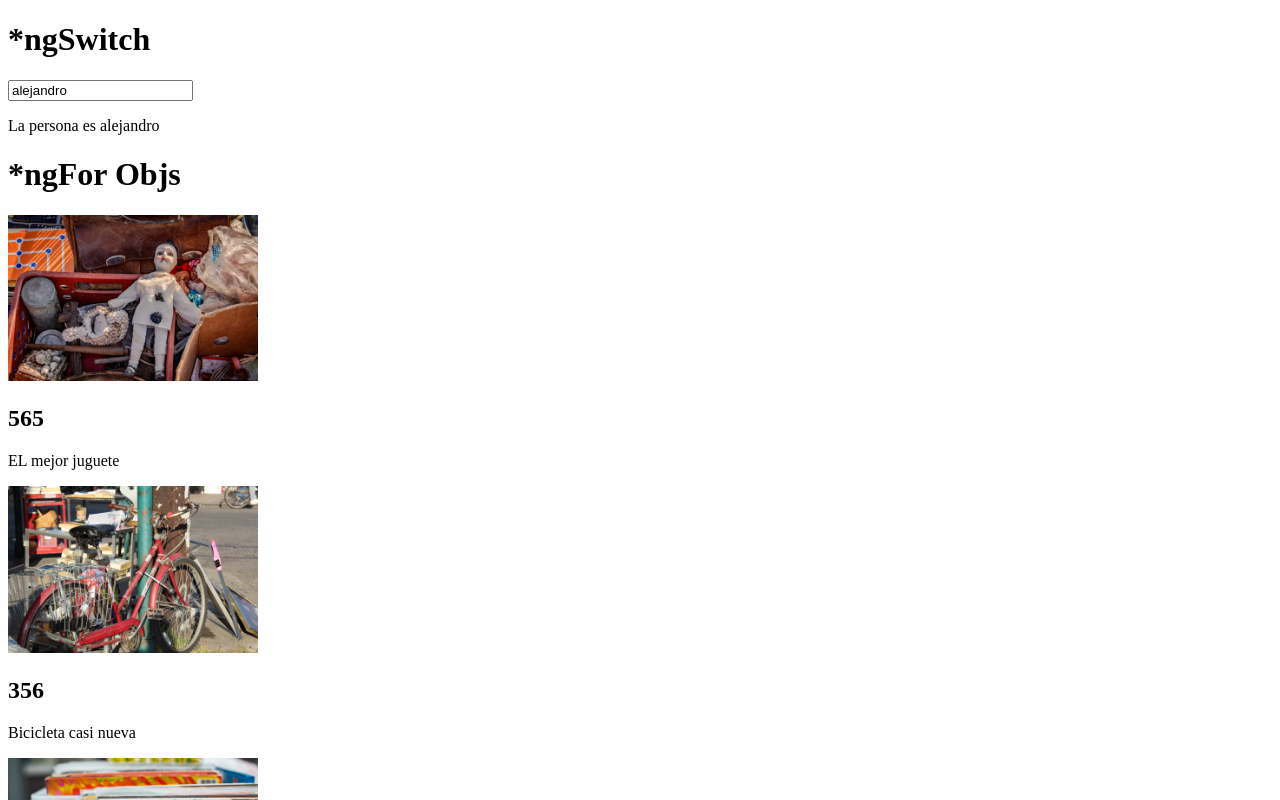
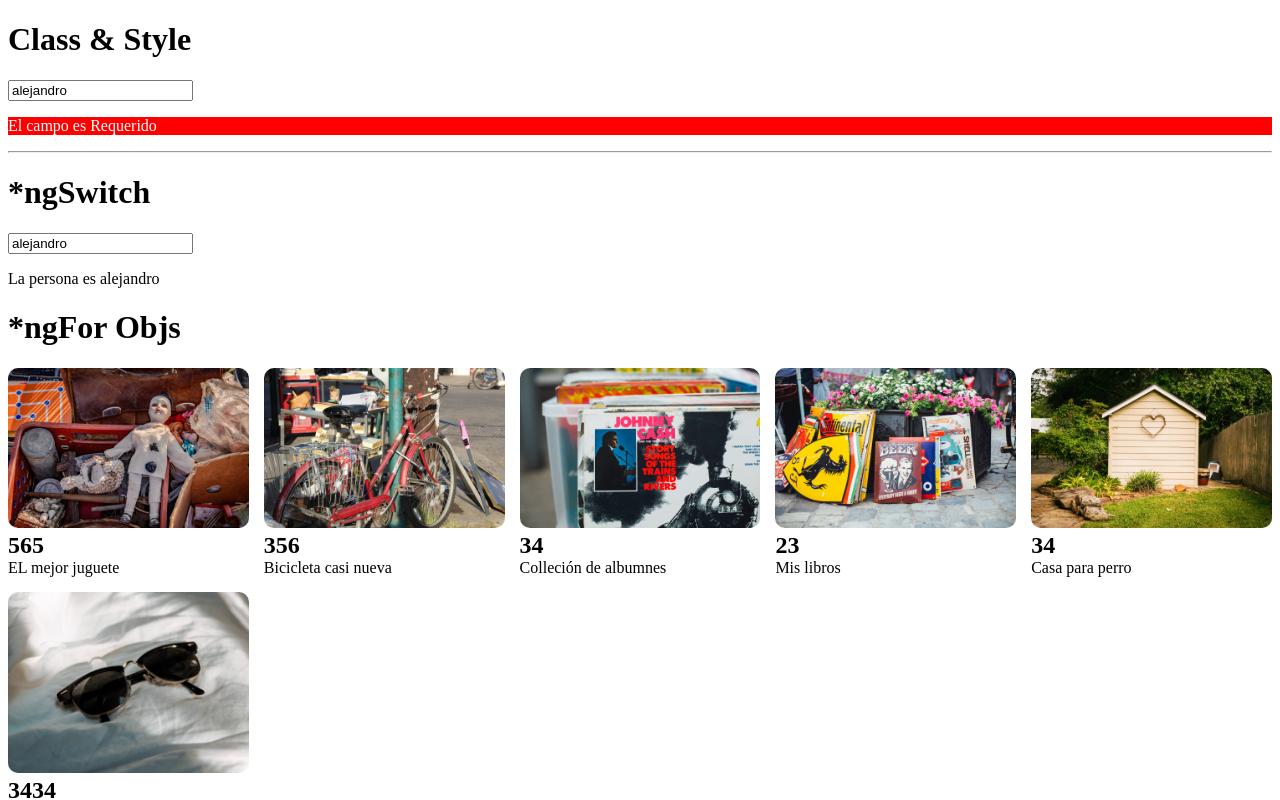
Before and after one commit to imorales1/my-store, an Angular app: page / in a window 1280 px wide. Shown: the top 800 px of the page. Built offline with nearby package versions, Linux system fonts and the light colour scheme.

Commit message:
Aplicando estilos

```diff
--- a/src/app/app.component.html
+++ b/src/app/app.component.html
@@ -1,3 +1,9 @@
+<h1>Class & Style</h1>
+<input type="text" required #nameInput2="ngModel" [(ngModel)]="person.name">
+<p class="message-error">El campo es Requerido</p>
+
+<hr/>
+
 <h1>*ngSwitch</h1>
 <input type="text" required [(ngModel)]="person.name">
 <div [ngSwitch]="person.name">
@@ -14,9 +20,9 @@
 </div>
 
 <h1>*ngFor Objs</h1>
-<div>
+<div class="products--grid">
   <div *ngFor="let product of products">
-    <img width="250" [src]="product.image" alt="image">
+    <img [src]="product.image" alt="image">
     <h2>{{product.price}}</h2>
     <p>{{product.name}}</p>
   </div>
@@ -86,4 +92,4 @@
 <h2>{{'Hola Mundo'.repeat(5)}}</h2>
 <p>3 + 3 = {{ 3 + 3}}</p>
 <h3>Hola soy {{ name }} y tengo {{age}}</h3>
-<img src={{img}} alt="image">
+<img width="100" src={{img}} alt="image">
--- a/src/app/app.component.scss
+++ b/src/app/app.component.scss
@@ -1,12 +1,41 @@
 .box {
-  height: 150px;
-  width: 150px;
+  height: 200px;
+  width: 200px;
   overflow: auto;
   background: red;
 }
 
 .products--grid {
-  display: grid;
-  grid-template-columns: repeat(1, fr);
-  grid-gap: 15px;
+  display: flex;
+  flex-direction: column;
+  div {
+    img {
+      width: 100%;
+      border-radius: 10px;
+    }
+    h2, p {
+      margin: 0;
+    }
+  }
 }
+
+.message-error {
+  background: red;
+  color: white;
+}
+
+@media screen and (min-width: 40em) {
+  .products--grid {
+    display: grid;
+    grid-template-columns: repeat(4, 1fr);
+    grid-gap: 15px;
+  }
+}
+
+@media screen and (min-width: 62em) {
+  .products--grid {
+    display: grid;
+    grid-template-columns: repeat(5, 1fr);
+    grid-gap: 15px;
+  }
+}
```
